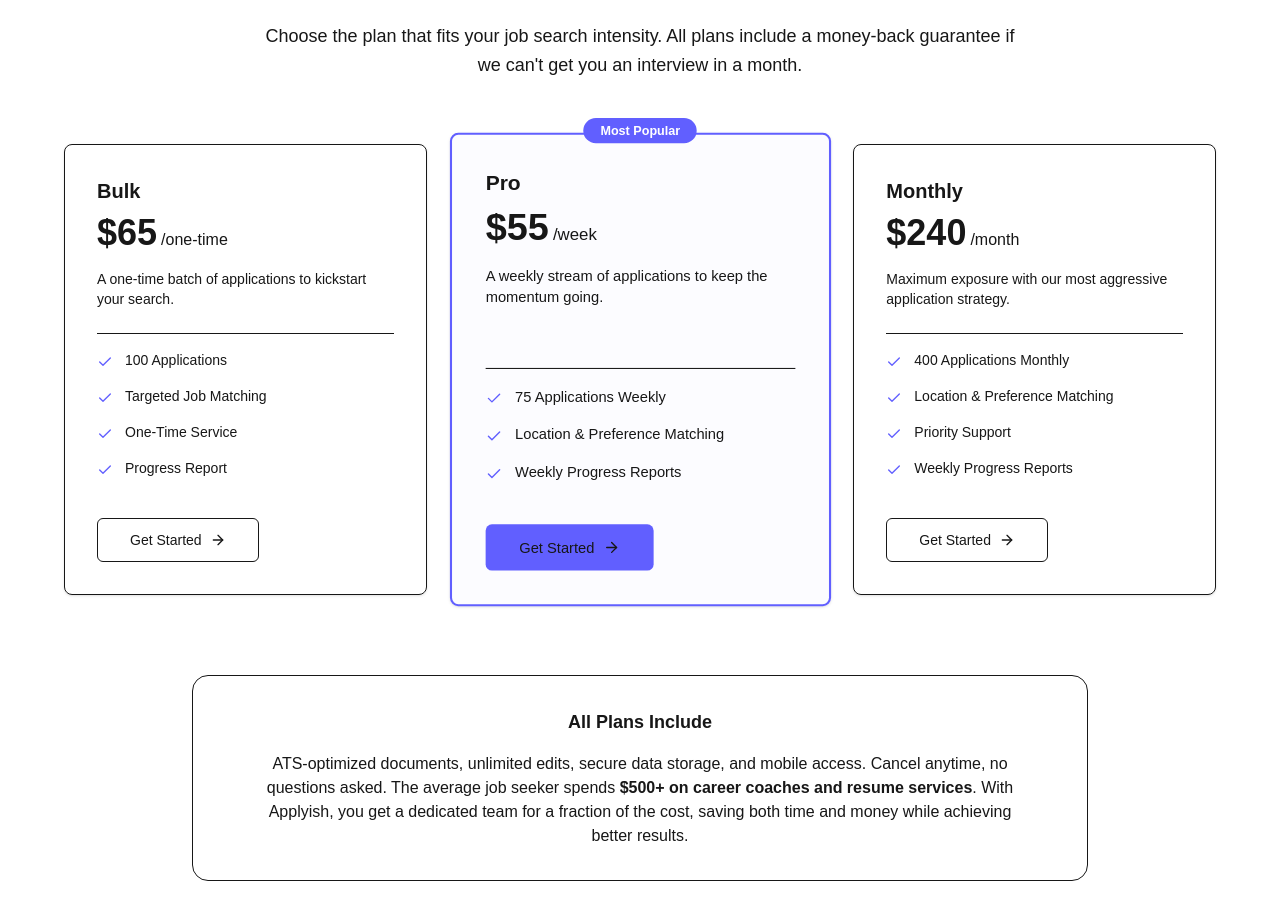
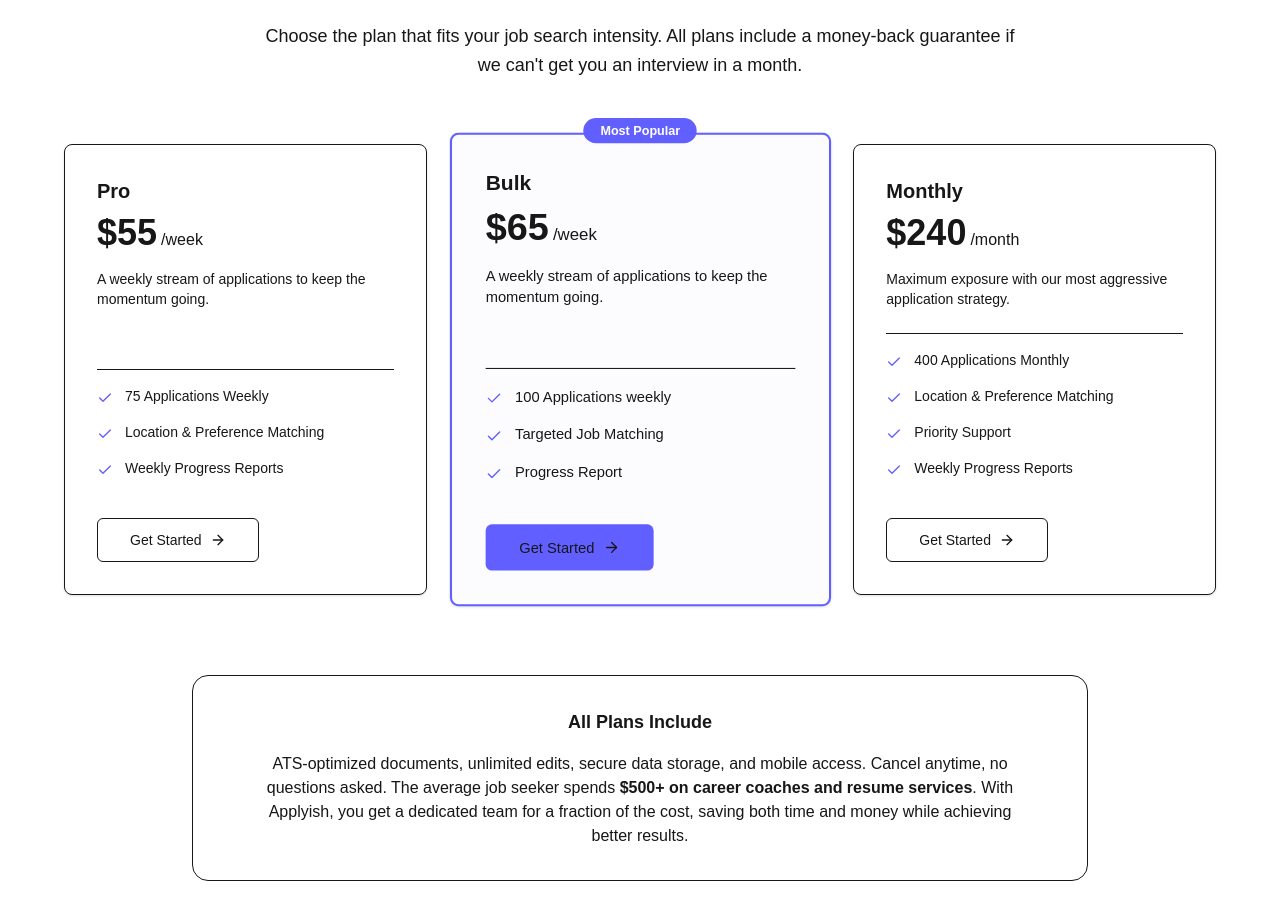
Before and after one commit to el0911/applyish_v2, a Next.js app: page / in a window 1280 px wide. Shown: the part 10300-11219 px from the top of the page. Built offline with nearby package versions, Linux system fonts and the light colour scheme.

Commit message:
added fix for landwer

```diff
--- a/src/app/components/homepage/PricingSection.tsx
+++ b/src/app/components/homepage/PricingSection.tsx
@@ -5,20 +5,7 @@ import { Button } from "../ui/button";
 import Link from "next/link";
 
 const plans = [
-    {
-        name: "Bulk",
-        price: "$65",
-        period: "/one-time",
-        description: "A one-time batch of applications to kickstart your search.",
-        features: [
-          "100 Applications",
-          "Targeted Job Matching",
-          "One-Time Service",
-          "Progress Report"
-        ],
-        cta: "Get Started",
-        popular: false
-      },
+
       {
         name: "Pro",
         price: "$55",
@@ -28,6 +15,19 @@ const plans = [
           "75 Applications Weekly",
           "Location & Preference Matching",
           "Weekly Progress Reports"
+        ],
+        cta: "Get Started",
+        popular: false
+      },
+      {
+        name: "Bulk",
+        price: "$65",
+        period: "/week",
+        description: "A weekly stream of applications to keep the momentum going.",
+        features: [
+          "100 Applications weekly",
+          "Targeted Job Matching",
+          "Progress Report"
         ],
         cta: "Get Started",
         popular: true
```
